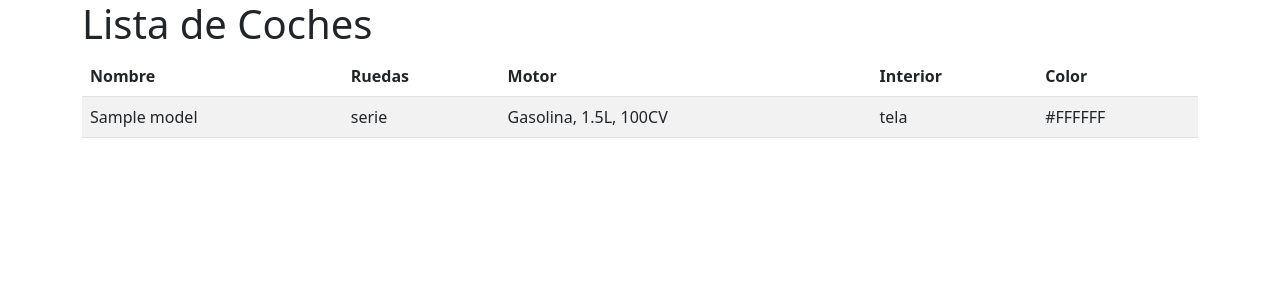
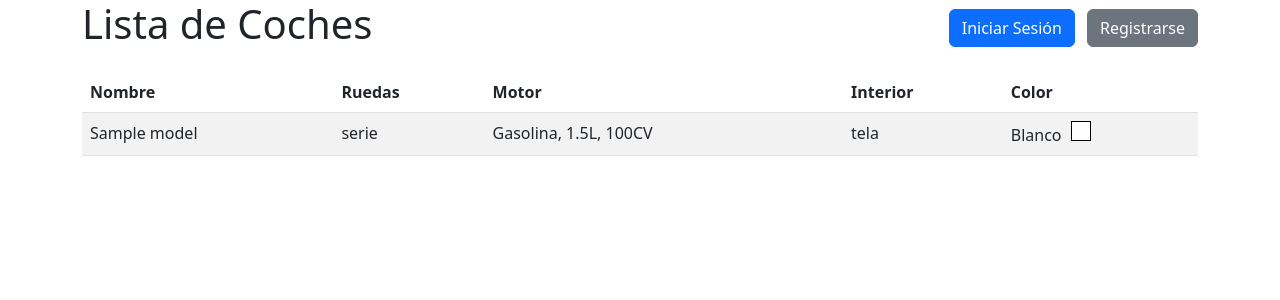
Before and after one commit to Juanca192001/ProjectWeb, a Django app: page / in a window 1280 px wide. Shown: the top 300 px of the page. Run offline with Django 5.2, Linux system fonts and the light colour scheme; tables that the repository leaves empty hold one stand-in row (values such as "Sample post").

Commit message:
Update home.html

```diff
--- a/ProyectoWeb/templates/ProyectoWeb/home.html
+++ b/ProyectoWeb/templates/ProyectoWeb/home.html
@@ -1,12 +1,25 @@
 <!DOCTYPE html>
-<html lang="en">
+<html lang="es">
 <head>
     <title>Concesionario</title>
     <link href="https://cdn.jsdelivr.net/npm/bootstrap@5.3.0/dist/css/bootstrap.min.css" rel="stylesheet">
 </head>
 <body>
     <div class="container">
-        <h1>Lista de Coches</h1>
+        <div class="d-flex justify-content-between align-items-center mb-3">
+            <h1>Lista de Coches</h1>
+            <div>
+                {% if request.session.email %}
+                    <span class="me-2">Bienvenido, {{ request.session.email }}</span>
+                    <a class="btn btn-danger" href="{% url 'logout' %}">Cerrar Sesión</a>
+                {% else %}
+                    <a class="btn btn-primary me-2" href="{% url 'login' %}">Iniciar Sesión</a>
+                    <a class="btn btn-secondary" href="{% url 'register' %}">Registrarse</a>
+                {% endif %}
+            </div>
+        </div>
+    </div>
+    <div class="container">
         <table class="table table-striped">
             <thead>
                 <tr>
@@ -24,7 +37,9 @@
                     <td>{{ modelo.roda }}</td>
                     <td>{{ modelo.motor }}</td>
                     <td>{{ modelo.interior }}</td>
-                    <td>{{ modelo.color }}</td>
+                    <td>{{ modelo.get_color_display }}
+                        <span style="display: inline-block; width: 20px; height: 20px; margin-left: 5px; background-color: {{ modelo.color }}; border: 1px solid #000;"></span>
+                    </td>
                 </tr>
                 {% endfor %}
             </tbody>
```
